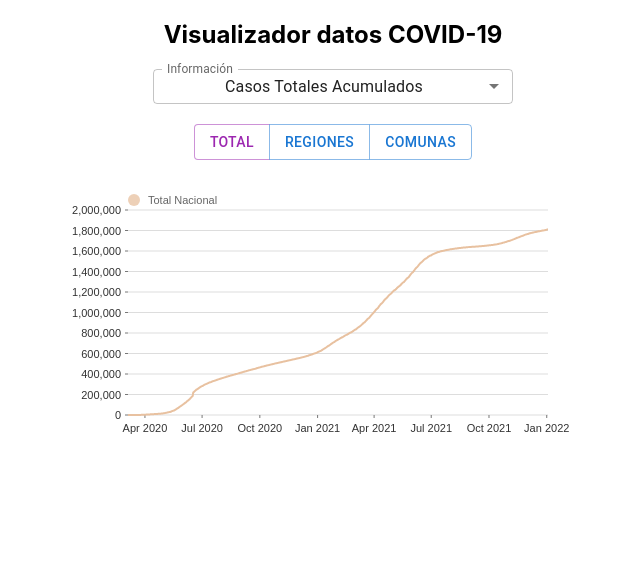
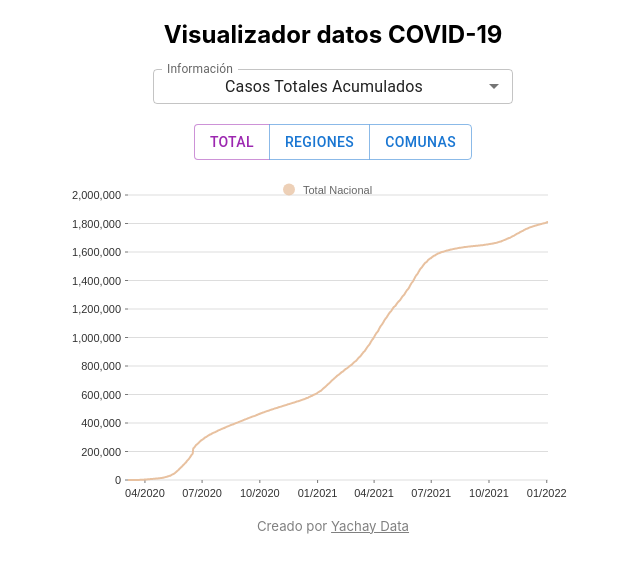
Before and after one commit to YachayData/visualizer, a React (Create React App) app: page / in a window 1280 px wide. Shown: the top 572 px of the page, without its empty margins (307-947 px from the left). Built offline with nearby package versions, Linux system fonts and the light colour scheme.

Commit message:
nuevos ajustes

```diff
--- a/package.json
+++ b/package.json
@@ -19,9 +19,11 @@
     "@testing-library/jest-dom": "^5.16.1",
     "@testing-library/react": "^12.1.2",
     "@testing-library/user-event": "^13.5.0",
+    "bootstrap": "^5.1.3",
     "d3": "^7.2.1",
     "papaparse": "^5.3.1",
     "react": "^17.0.2",
+    "react-bootstrap": "^2.1.0",
     "react-component-export-image": "^1.0.6",
     "react-dom": "^17.0.2",
     "react-helmet": "^6.1.0",
--- a/src/App.css
+++ b/src/App.css
@@ -11,3 +11,12 @@
   background-color: white;
   font-size: 95%;
 }
+
+.sub-text {
+  font-size: 0.35cm;
+  color: gray;
+}
+
+.link {
+  color: gray;
+}
--- a/src/App.js
+++ b/src/App.js
@@ -50,6 +50,12 @@ function App() {
                 setCurrentComuna={(e) => setCurrentComuna(e)}
               />
               <LinePlot data={data} screenWidth={width} />
+              <p className="sub-text">
+                Creado por{" "}
+                <a className="link" href="https://www.yachaydata.cl/">
+                  Yachay Data
+                </a>
+              </p>
             </Col>
           </Row>
         </Container>
--- a/src/components/linePlot.js
+++ b/src/components/linePlot.js
@@ -1,13 +1,16 @@
 import "../App.css";
 import { Line } from "@nivo/line";
 import { BsFillCircleFill } from "react-icons/bs";
+import { useState } from "react";
 
-const MyLine = ({ data, screenWidth }) => (
+const MyLine = ({ data, screenWidth }) => {
+  const dataLength = data.length;
+  return (
     <Line
       data={data}
-    height={screenWidth > 600 ? 300 : 250}
+      height={screenWidth > 600 ? 300 + 20 * dataLength : 250}
       width={screenWidth > 600 ? 600 : 450}
-    margin={{ top: 30, right: 85, bottom: 65, left: 95 }}
+      margin={{ top: 15 * dataLength, right: 85, bottom: 20, left: 95 }}
       xScale={{
         type: "time",
         format: "%Y-%m-%d",
@@ -25,7 +28,7 @@ const MyLine = ({ data, screenWidth }) => (
       axisRight={null}
       axisBottom={{
         orient: "bottom",
-      format: "%b %Y",
+        format: "%m/%Y",
         tickSize: 3,
         tickPadding: 4,
         tickValues: "every 3 months",
@@ -65,15 +68,15 @@ const MyLine = ({ data, screenWidth }) => (
       }}
       legends={[
         {
-        anchor: "top-left",
+          anchor: "top",
           direction: "column",
           justify: false,
-        translateX: 0,
-        translateY: -20,
-        itemsSpacing: -2,
+          translateX: -10,
+          translateY: -12 * dataLength,
+          itemsSpacing: 0,
           itemDirection: "left-to-right",
-        itemWidth: 70,
-        itemHeight: 20,
+          itemWidth: 90,
+          itemHeight: 13,
           itemOpacity: 0.75,
           symbolSize: 12,
           symbolShape: "circle",
@@ -82,5 +85,6 @@ const MyLine = ({ data, screenWidth }) => (
       ]}
     />
   );
+};
 
 export default MyLine;
--- a/src/components/plotOptions.js
+++ b/src/components/plotOptions.js
@@ -63,7 +63,6 @@ const plotOptions = (props) => {
         >
           {Object.keys(data).map((d) => {
             if (props.dataGranularity === "COMUNAS") {
-              console.log("entre acaaa");
               if (d === "UCI" || d === "IncidenceRate") {
                 return <div />;
               } else {
@@ -100,6 +99,7 @@ const plotOptions = (props) => {
           onClick={() => {
             setSelected(2);
             props.setDataGranularity("REGIONES");
+            props.setCurrentRegion(["AP"]);
           }}
         >
           Regiones
@@ -112,6 +112,7 @@ const plotOptions = (props) => {
             onClick={() => {
               setSelected(3);
               props.setDataGranularity("COMUNAS");
+              props.setCurrentComuna(["Arica"]);
             }}
           >
             Comunas
```
Also changed, not shown: 2 other files (tests, documents, lock files or other folders). Lines whose indentation alone changed are shown as unchanged.
